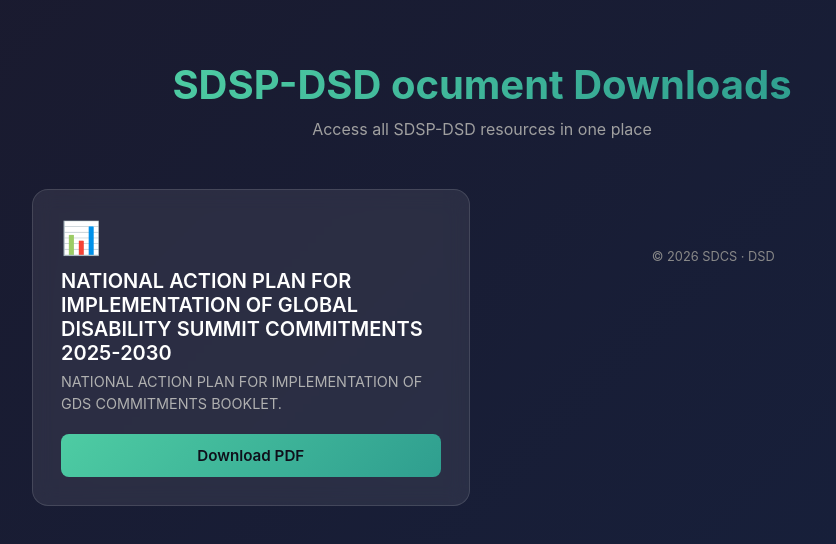
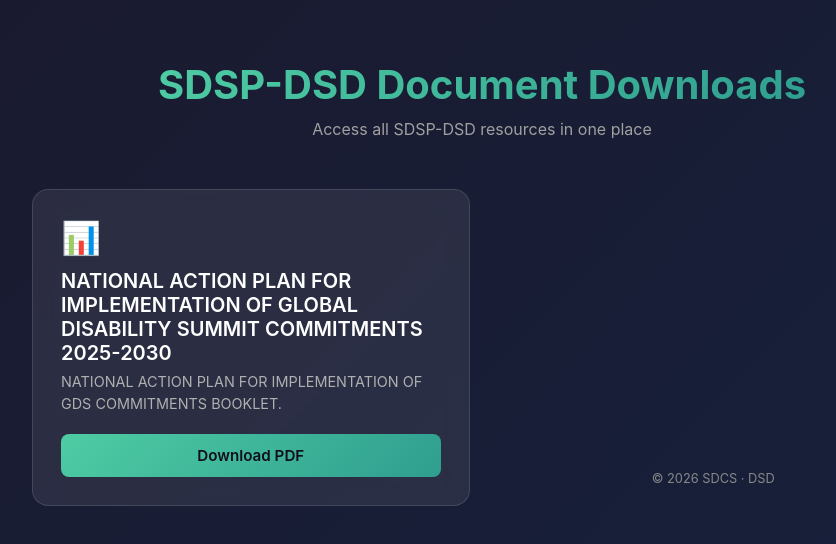
Before and after one commit to maxallday/sdsd_dsd_docs, a plain HTML site: page index.html in a window 1280 px wide. Shown: the whole page, without its empty margins (158-994 px from the left). Drawn offline with Linux system fonts and the light colour scheme.

Commit message:
Refactor footer styles and fix heading typo
Updated footer styles and corrected heading text.

```diff
--- a/index.html
+++ b/index.html
@@ -86,17 +86,21 @@
       transform: scale(1.02);
       box-shadow: 0 6px 20px rgba(78, 204, 163, 0.4);
     }
+
     footer {
-      margin-top: 60px;
-      color: #888;
-      font-size: 0.8rem;
-      text-align: center;
-    }
+  margin-top: auto; /* Pushes the footer to the bottom of a flex container */
+  padding-top: 60px; /* Replaces margin-top spacing so it doesn't break layout mechanics */
+  padding-bottom: 20px; /* Prevents text from hugging the very edge of the screen */
+  color: #888;
+  font-size: 0.8rem;
+  text-align: center;
+}
+
   </style>
 </head>
 <body>
   <header>
-    <h1>SDSP-DSD ocument Downloads</h1>
+    <h1>SDSP-DSD Document Downloads</h1>
     <p class="subtitle">Access all SDSP-DSD resources in one place</p>
   </header>
 
```
